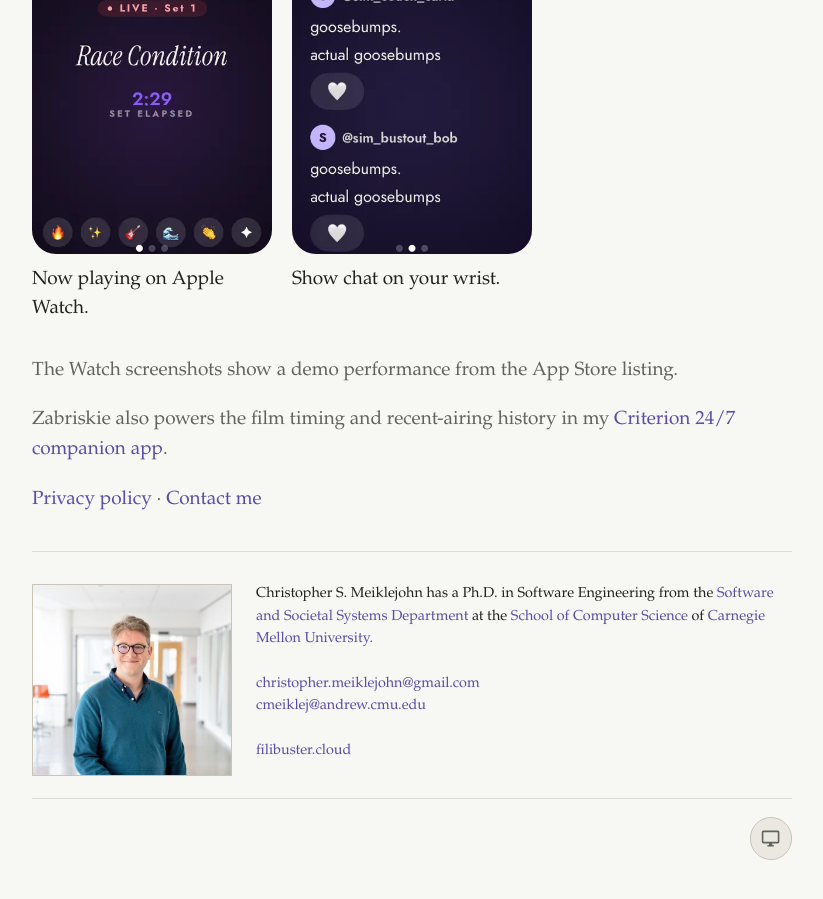
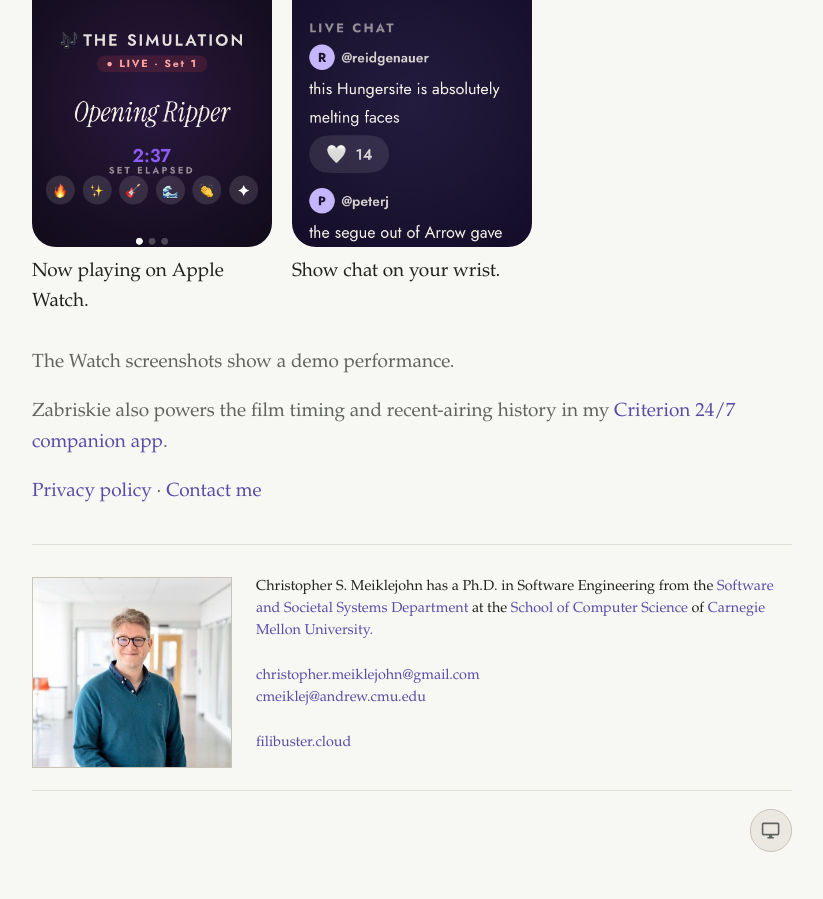
Before and after one commit to cmeiklejohn/cmeiklejohn.github.io, a Jekyll site: the page built from zabriskie.md, in a window 1280 px wide and 900 px high, scrolled down 1414 px. Shown: the whole window, without its empty margins (228-1051 px from the left). Built offline with Jekyll 4.4.1, drawn with Linux system fonts in a browser that asks for light colours.

Commit message:
Replace clipped Watch screenshots with safe-area captures (#148)

```diff
--- a/zabriskie.md
+++ b/zabriskie.md
@@ -31,16 +31,16 @@
 
 <div style="display:flex; gap:1.25rem; align-items:flex-start; flex-wrap:wrap; margin:2rem 0;">
   <figure style="flex:1 1 180px; max-width:240px; margin:0;">
-    <img src="/images/zabriskie/watch-now-playing.webp" alt="Zabriskie on Apple Watch showing the current song and reaction buttons during a demo show" style="width:100%; height:auto; border-radius:24px;" />
+    <img src="/images/zabriskie/watch-now-playing.png" alt="Zabriskie on Apple Watch showing the current song and reaction buttons during a demo show" style="width:100%; height:auto; border-radius:24px;" />
     <figcaption>Now playing on Apple Watch.</figcaption>
   </figure>
   <figure style="flex:1 1 180px; max-width:240px; margin:0;">
-    <img src="/images/zabriskie/watch-chat.webp" alt="Live show chat in the Zabriskie Apple Watch app" style="width:100%; height:auto; border-radius:24px;" />
+    <img src="/images/zabriskie/watch-chat.png" alt="Live show chat in the Zabriskie Apple Watch app" style="width:100%; height:auto; border-radius:24px;" />
     <figcaption>Show chat on your wrist.</figcaption>
   </figure>
 </div>
 
-The Watch screenshots show a demo performance from the App Store listing.
+The Watch screenshots show a demo performance.
 
 Zabriskie also powers the film timing and recent-airing history in my [Criterion 24/7 companion app](/criterion-247/).
 
```
Also changed, not shown: images/zabriskie/watch-chat.png (added), images/zabriskie/watch-now-playing.png (added).
